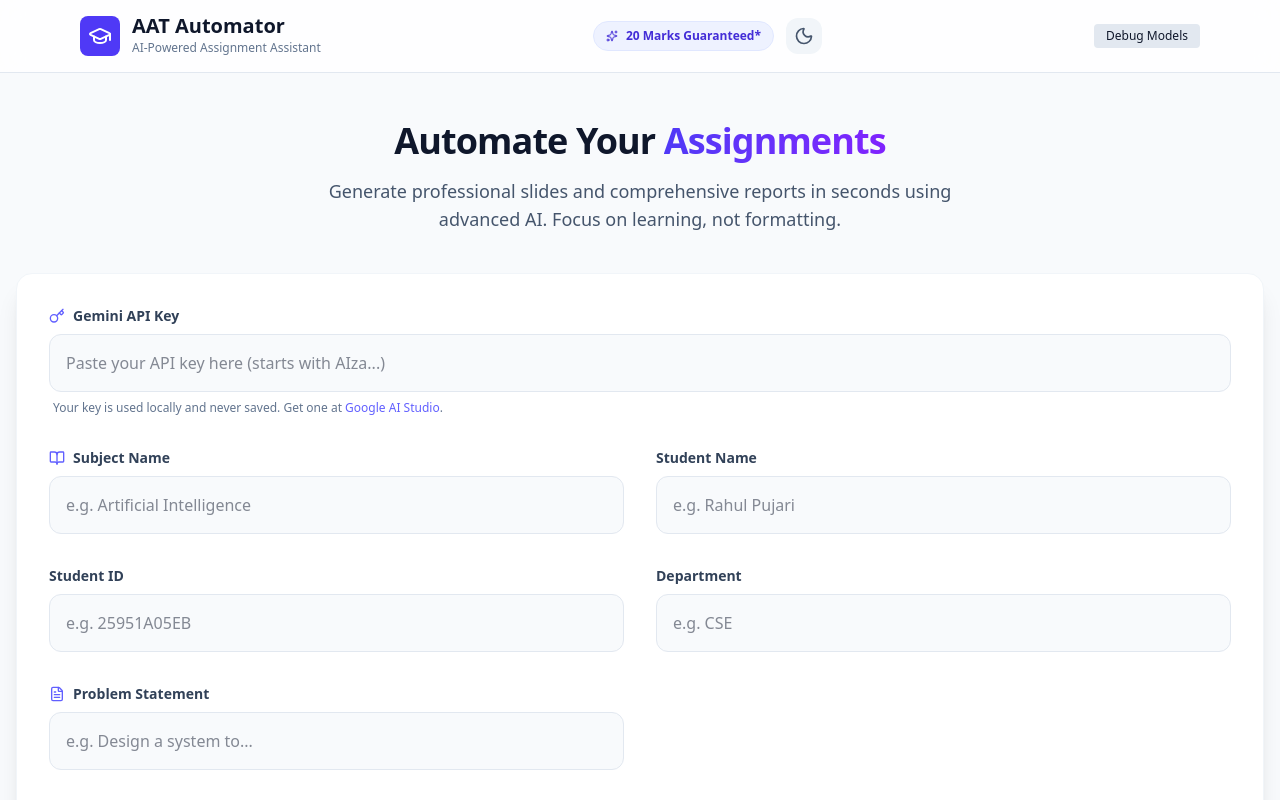
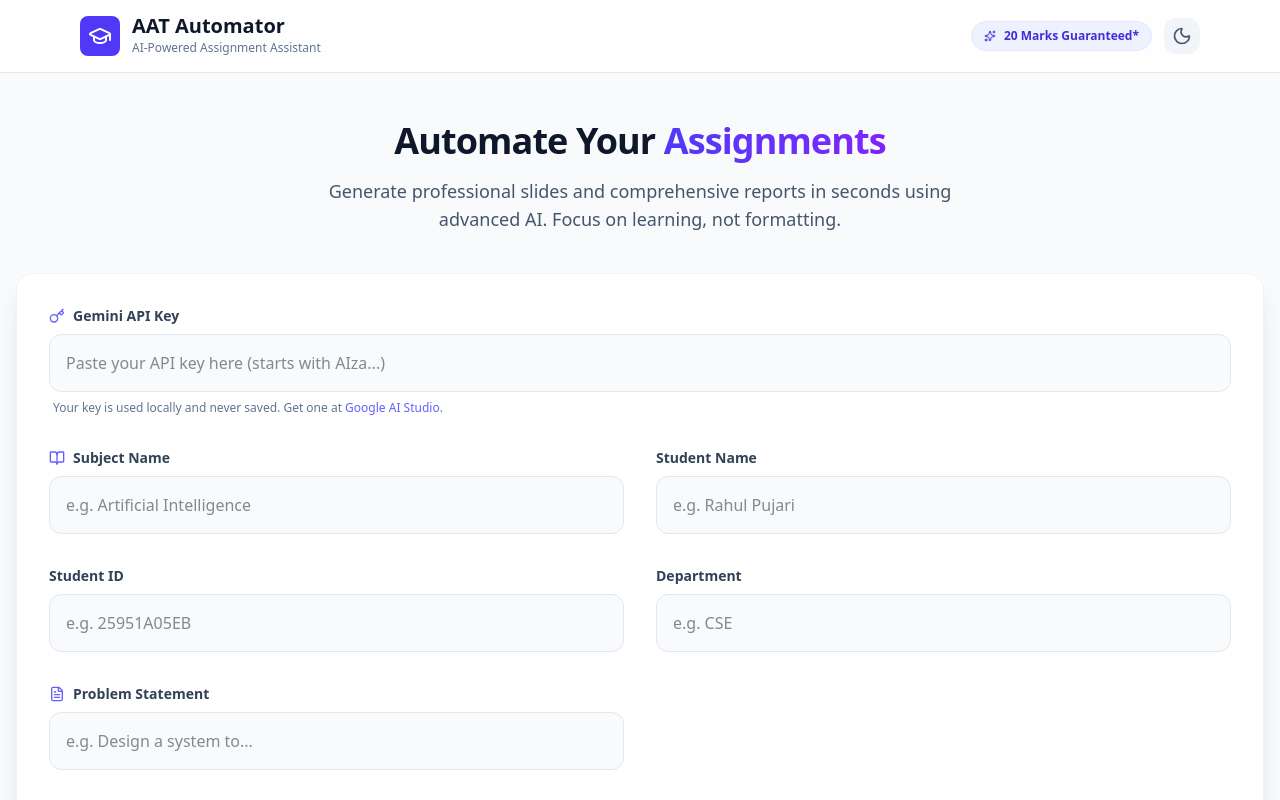
Before and after one commit to Rahul-14507/AAT, a React (Vite) app: page / in a window 1280 px wide. Shown: the top 800 px of the page. Built offline with nearby package versions, Linux system fonts and the light colour scheme.

Commit message:
Gemini fix

```diff
--- a/src/App.jsx
+++ b/src/App.jsx
@@ -3,7 +3,7 @@ import { GraduationCap, Sparkles } from "lucide-react";
 import InputSection from "./components/InputSection";
 import ResultsSection from "./components/ResultsSection";
 import ThemeToggle from "./components/ThemeToggle";
-import { callGemini, listModels } from "./services/gemini";
+import { callGemini } from "./services/gemini";
 import { generatePPT, generateWordDoc } from "./services/pptGenerator";
 
 function App() {
@@ -139,33 +139,6 @@ function App() {
             </div>
             <ThemeToggle darkMode={darkMode} onToggle={toggleTheme} />
           </div>
-          <div className="flex gap-2 mt-4 md:mt-0">
-            <button
-              onClick={async () => {
-                if (!apiKey) {
-                  alert("Please enter an API key first");
-                  return;
-                }
-                try {
-                  const models = await listModels(apiKey);
-                  console.log("AVAILABLE MODELS:", models);
-                  const names = models
-                    .map((m) => m.name.replace("models/", ""))
-                    .join("\n");
-                  alert(
-                    "Available Models:\n" +
-                      names +
-                      "\n\n(See Console for details)",
-                  );
-                } catch (err) {
-                  alert("Error listing models: " + err.message);
-                }
-              }}
-              className="text-xs px-3 py-1 bg-slate-200 dark:bg-slate-700 rounded hover:bg-slate-300 dark:hover:bg-slate-600 transition-colors"
-            >
-              Debug Models
-            </button>
-          </div>
         </div>
       </header>
 
--- a/src/services/gemini.js
+++ b/src/services/gemini.js
@@ -54,9 +54,10 @@ export const callGemini = async (
   `;
 
   const modelsToTry = [
-    "gemini-1.5-flash",
-    "gemini-1.5-flash-latest",
-    "gemini-pro",
+    "gemini-2.5-flash",
+    "gemini-2.0-flash",
+    "gemini-flash-latest",
+    "gemini-pro-latest",
   ];
 
   let lastError = null;
@@ -122,28 +123,3 @@ export const callGemini = async (
   );
   throw lastError;
 };
-
-export const listModels = async (apiKey) => {
-  if (!apiKey) throw new Error("API Key is required");
-
-  try {
-    const response = await fetch(
-      `https://generativelanguage.googleapis.com/v1beta/models?key=${apiKey}`,
-      {
-        method: "GET",
-        headers: { "Content-Type": "application/json" },
-      },
-    );
-
-    if (!response.ok) {
-      const errData = await response.json();
-      throw new Error(errData.error?.message || "API Error");
-    }
-
-    const data = await response.json();
-    return data.models || [];
-  } catch (err) {
-    console.error("ListModels Error:", err);
-    throw err;
-  }
-};
```
